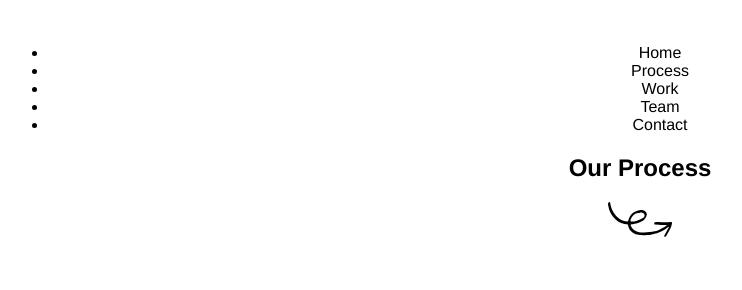
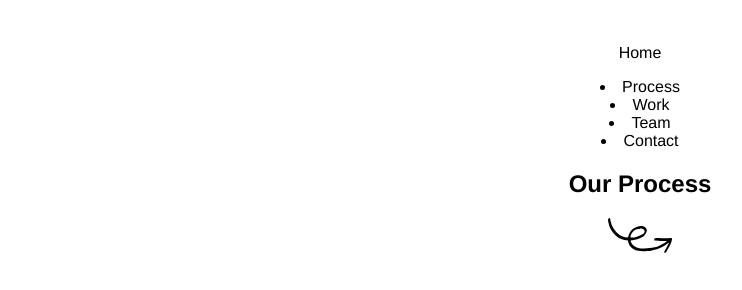
Before and after one commit to TetiLy/Broadway_Design, a plain HTML site: page index.html in a window 1280 px wide. Shown: the part 130-420 px from the top of the page, without its empty margins (0-742 px from the left). Drawn offline with Linux system fonts and the light colour scheme.

Commit message:
commit html image change

```diff
--- a/index.html
+++ b/index.html
@@ -8,8 +8,8 @@
   <body>
     <h1>Broadway Design</h1>
     <nav>
-      <ul>
-        <li>Home</li>
+
+        <p>Home</p>
         <li>Process</li>
         <li>Work</li>
         <li>Team</li>
@@ -17,7 +17,7 @@
       </nav>
     </nav>
     <h2>Our Process</h2>
-    <p><img src="Broadway_Design\resources\Media\identify.svg"></p>
+    <p><img src="resources\Media\identify.svg"></p>
 
 
   </body>
```
